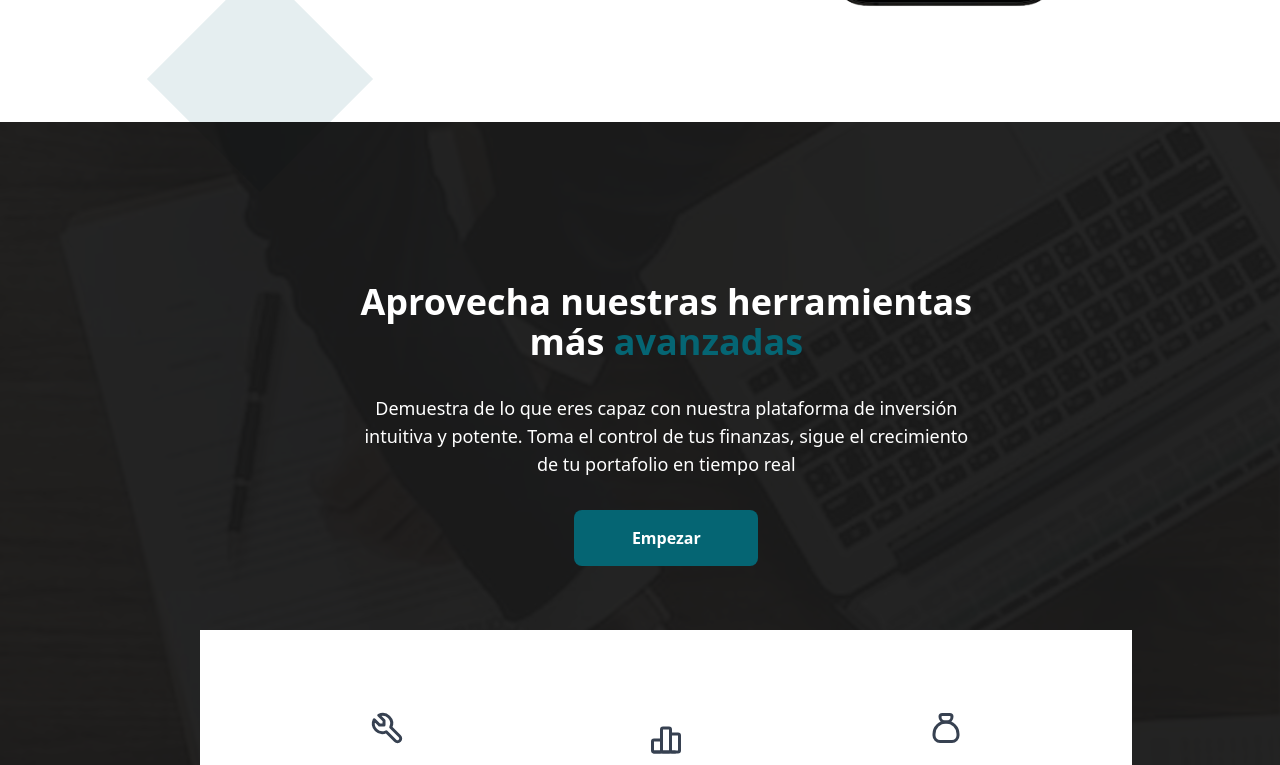
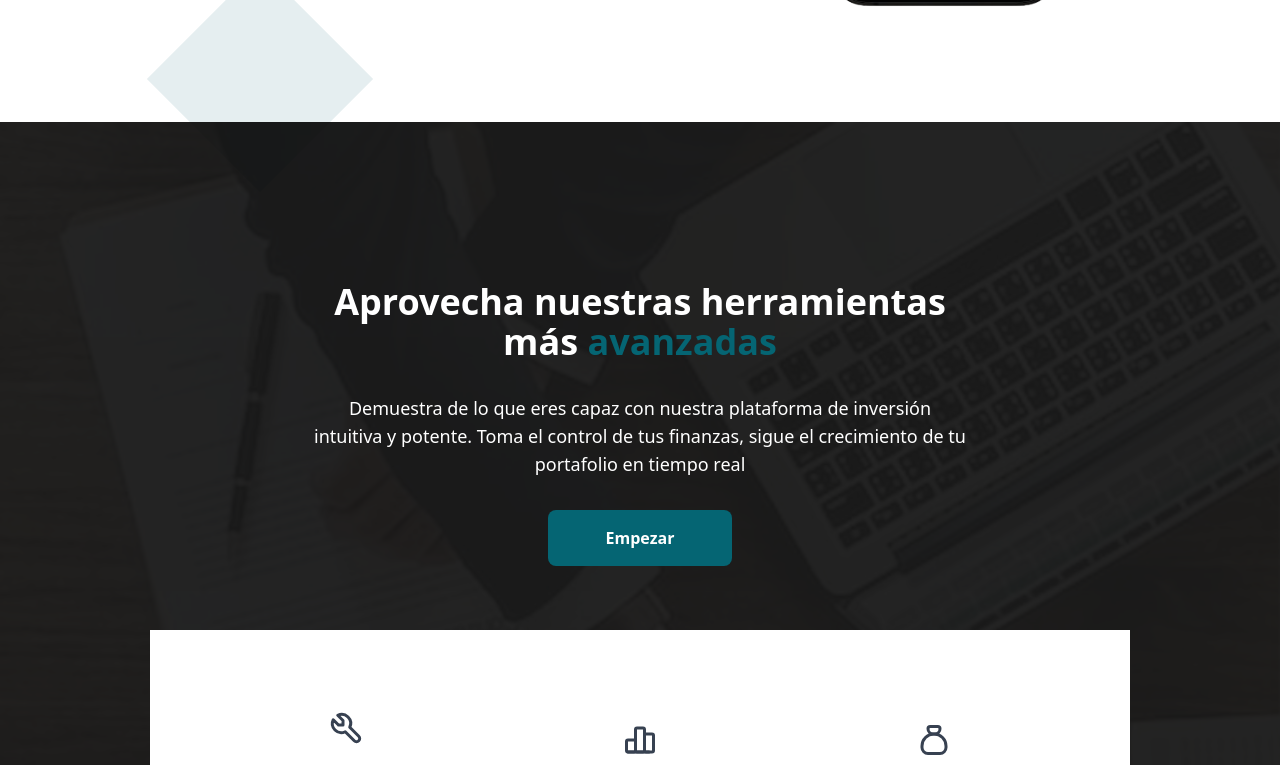
Before and after one commit to Jorge-coder02/fintech, a React (Vite) app: page / in a window 1280 px wide. Shown: the part 680-1445 px from the top of the page. Built offline with nearby package versions, Linux system fonts and the light colour scheme.

Commit message:
reinstalled dependencies again

```diff
--- a/src/components/Home/Herramientas.tsx
+++ b/src/components/Home/Herramientas.tsx
@@ -19,7 +19,7 @@ function Herramientas() {
           backgroundImage: `url('/img/tech.webp')`,
         }}
       />
-      npm ru
+
       {/* Contenedor principal */}
       <div className="container md:px-4 mx-auto flex flex-col justify-center items-center gap-16">
         {/* Contenedor texto arriba */}
```
